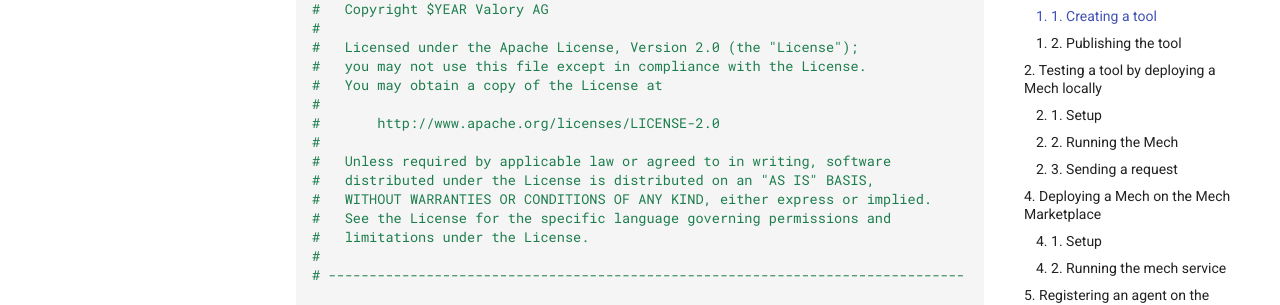
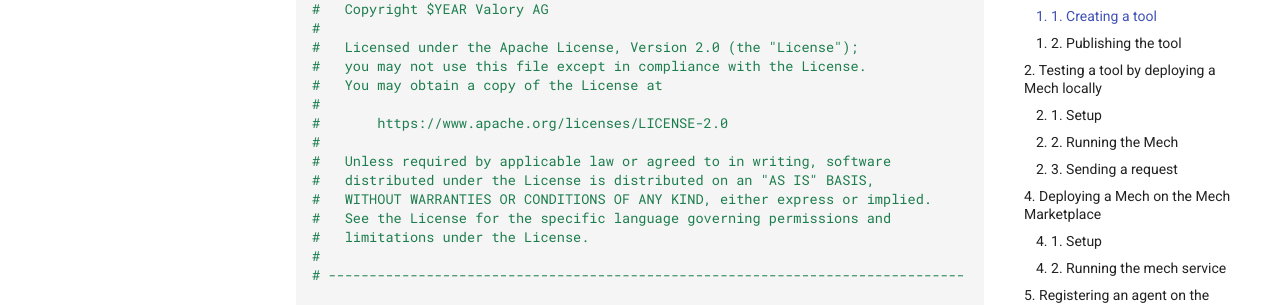
Before and after one commit to valory-xyz/mech-tools-dev, an MkDocs documentation site: the page built from docs/mech-tool/index.md, in a window 1280 px wide and 900 px high, scrolled down 1865 px. Shown: the part 146-451 px from the top of the window. Built offline with MkDocs 1.6.1 and Material for MkDocs 9.7.7, drawn with Linux system fonts in a browser that asks for light colours; comment, search, counter and statistics services are not loaded; some of the changed lines change nothing that is shown.

Commit message:
fix: http link to https in mech-tool

```diff
--- a/docs/mech-tool/index.md
+++ b/docs/mech-tool/index.md
@@ -84,7 +84,7 @@ for file in __init__.py "$TOOL_NAME.py"; do
 #   you may not use this file except in compliance with the License.
 #   You may obtain a copy of the License at
 #
-#       http://www.apache.org/licenses/LICENSE-2.0
+#       https://www.apache.org/licenses/LICENSE-2.0
 #
 #   Unless required by applicable law or agreed to in writing, software
 #   distributed under the License is distributed on an "AS IS" BASIS,
```
